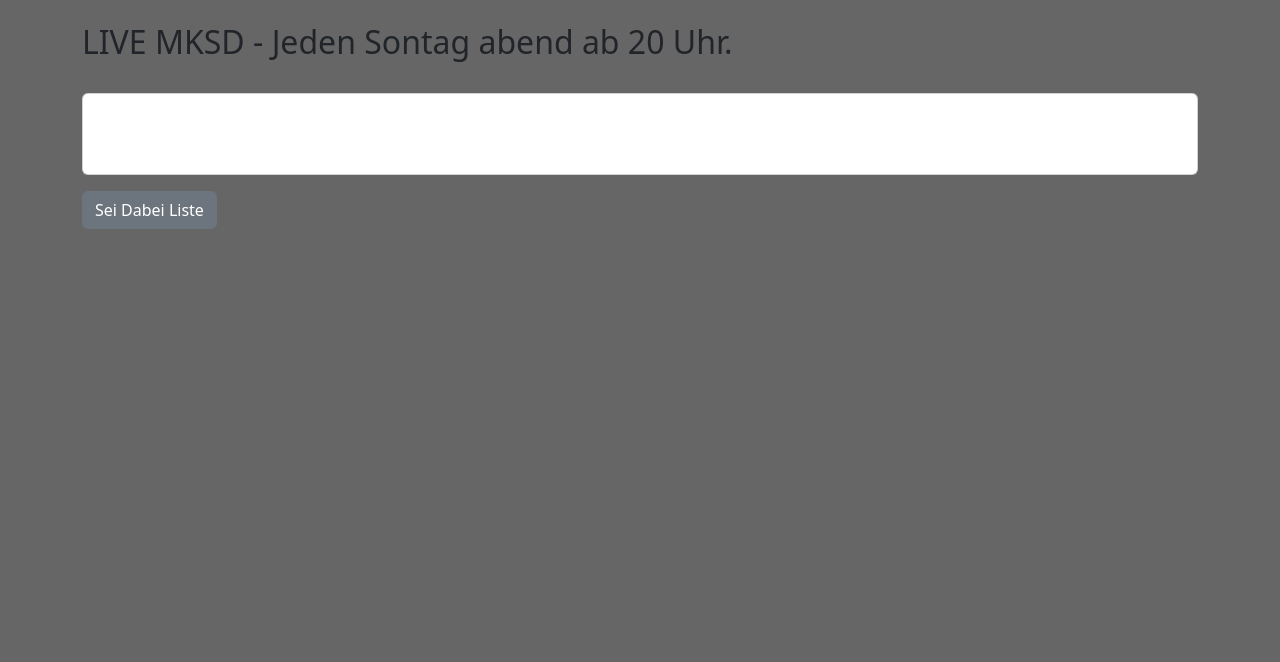
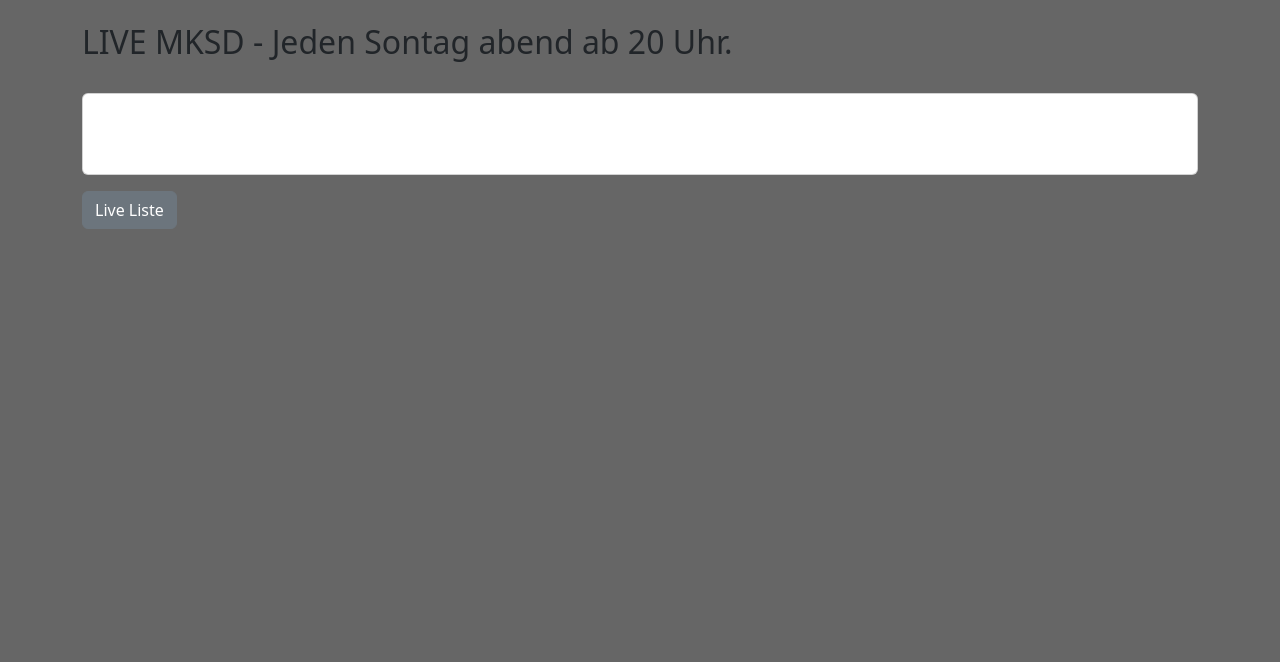
Before and after one commit to C-Iahny/mksd, a Django app: template mksd/templates/live_detail.html in a window 1280 px wide. Shown: the part 67-729 px from the top of the page. Run offline with Django 3.2, Linux system fonts and the light colour scheme; the template is opened without the code that fills it, so the values that code supplies are empty; some libraries are stand-ins or nearby versions.

Commit message:
Update live_detail.html

```diff
--- a/mksd/templates/live_detail.html
+++ b/mksd/templates/live_detail.html
@@ -40,7 +40,7 @@
 		    </div>
 		  </div>
 		</div>
-		<button class="btn btn-secondary"><a href="{% url 'live_list' %}">Sei Dabei Liste</a></button>
+		<button class="btn btn-secondary"><a href="{% url 'live_list' %}">Live Liste</a></button>
 
 </div>
 
```
